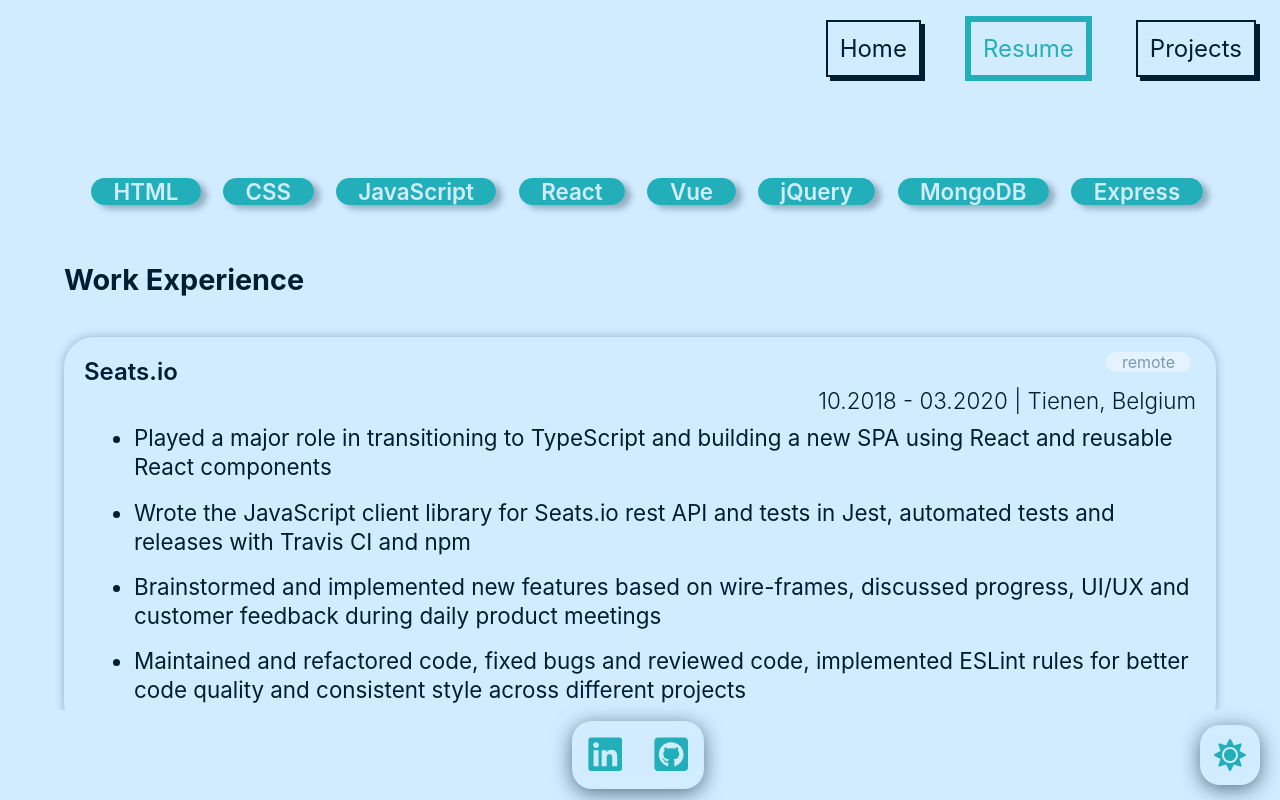
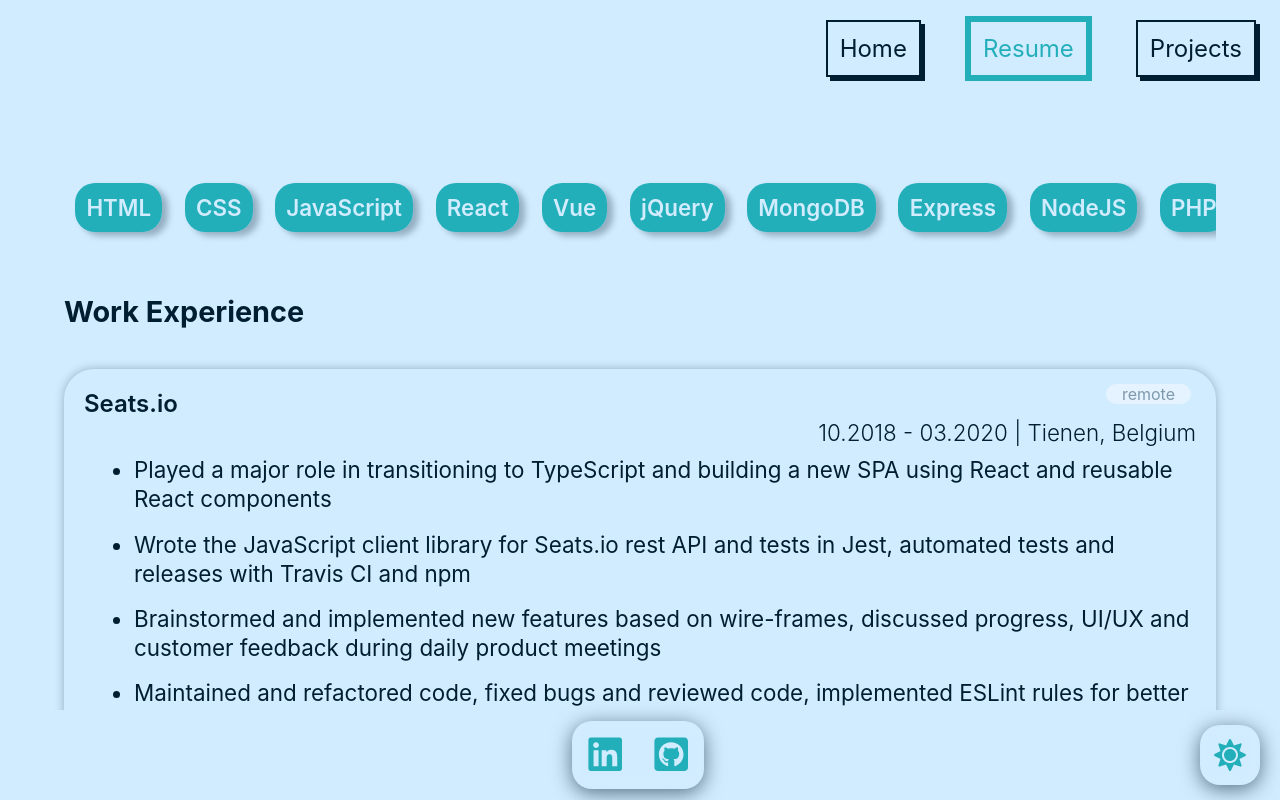
Before and after one commit to namfal/portfolio, a Vue app: page /resume in a window 1280 px wide. Built offline with nearby package versions, Linux system fonts and the light colour scheme.

Commit message:
made highlights pop more

```diff
--- a/src/views/Resume.vue
+++ b/src/views/Resume.vue
@@ -48,12 +48,12 @@ export default {
 	.highlights {
 		width: 100%;
 		overflow: scroll;
-		padding: 1em;
+		padding: 2em 0;
 	}
 
 	.highlights li {
 		display: inline;
-		padding: 0 1em;
+		padding: 0.5em;
 		margin: 0 0.5em;
 		border-radius: 20px;
 		font-weight: 600;
```
